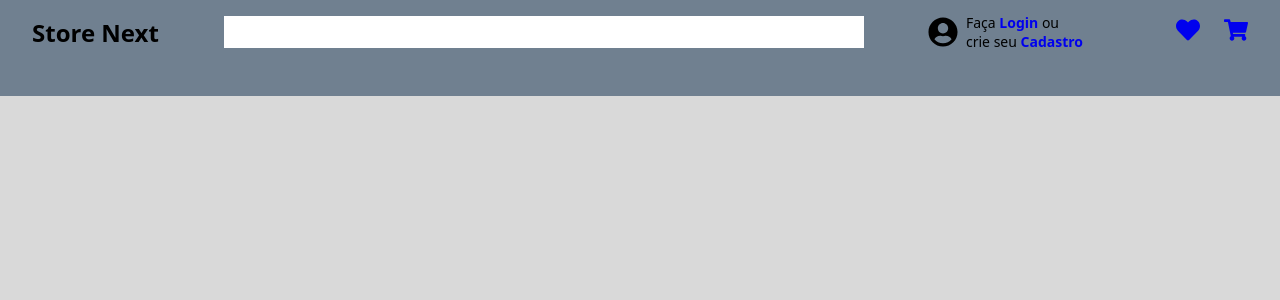
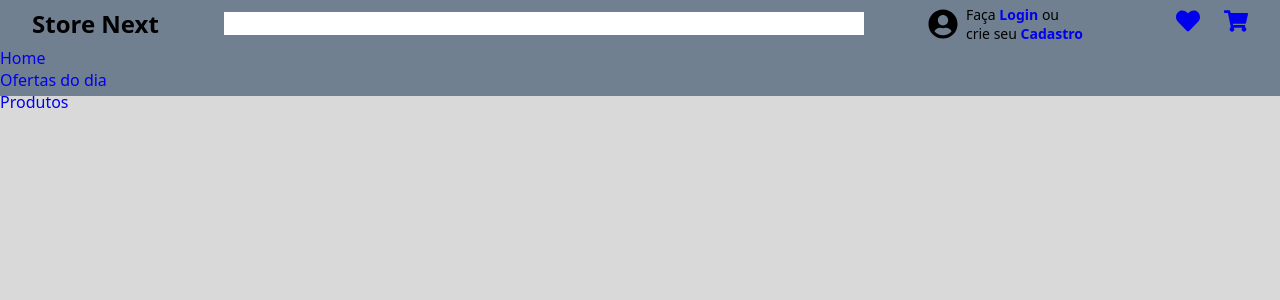
Before and after one commit to IuryGams/E-commerce-Next, a Next.js app: page / in a window 1280 px wide. Shown: the top 300 px of the page. Built offline with nearby package versions, Linux system fonts and the light colour scheme.

Commit message:
create and import NavBar

```diff
--- /dev/null
+++ b/src/components/Header/NavBar/index.tsx
@@ -0,0 +1,20 @@
+import Link from "next/link";
+
+
+export default function NavBar (){
+    return(
+        <nav>
+            <ul>
+                <li>
+                    <Link href="#">Home</Link>
+                </li>
+                <li>
+                    <Link href="#">Ofertas do dia</Link>
+                </li>
+                <li>
+                    <Link href="#">Produtos</Link>
+                </li>
+            </ul>
+        </nav>
+    )
+}
--- a/src/components/Header/index.tsx
+++ b/src/components/Header/index.tsx
@@ -1,5 +1,6 @@
 import styled from "styled-components";
 import TopHeader from "@/components/Header/TopHeader"
+import NavBar from "./NavBar";
 
 const ContainerHeader = styled.header`
     display: flex;
@@ -13,6 +14,7 @@ export default function Header () {
     return(
         <ContainerHeader>
             <TopHeader />
+            <NavBar />
         </ContainerHeader>
     )
 }
```
